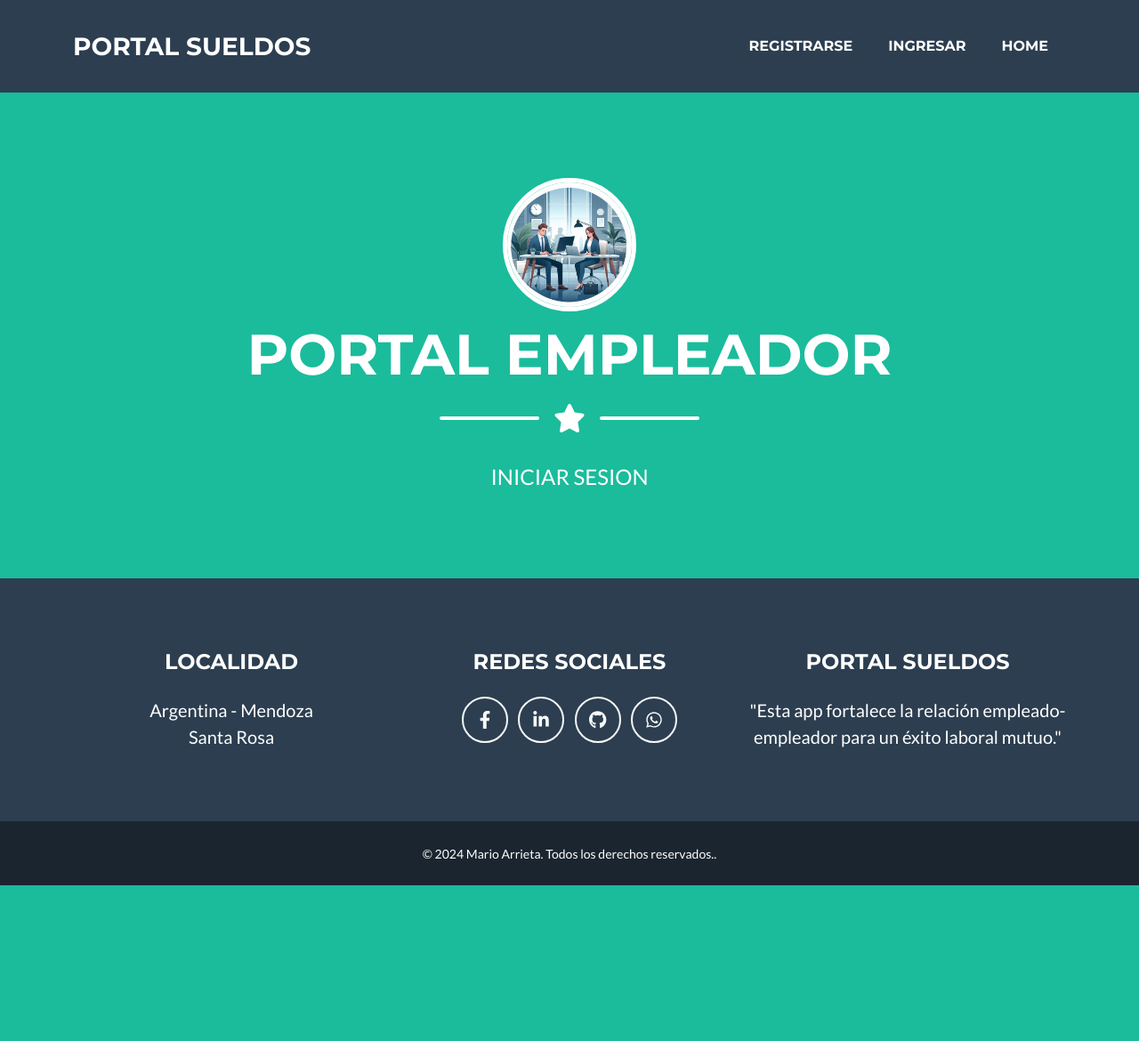
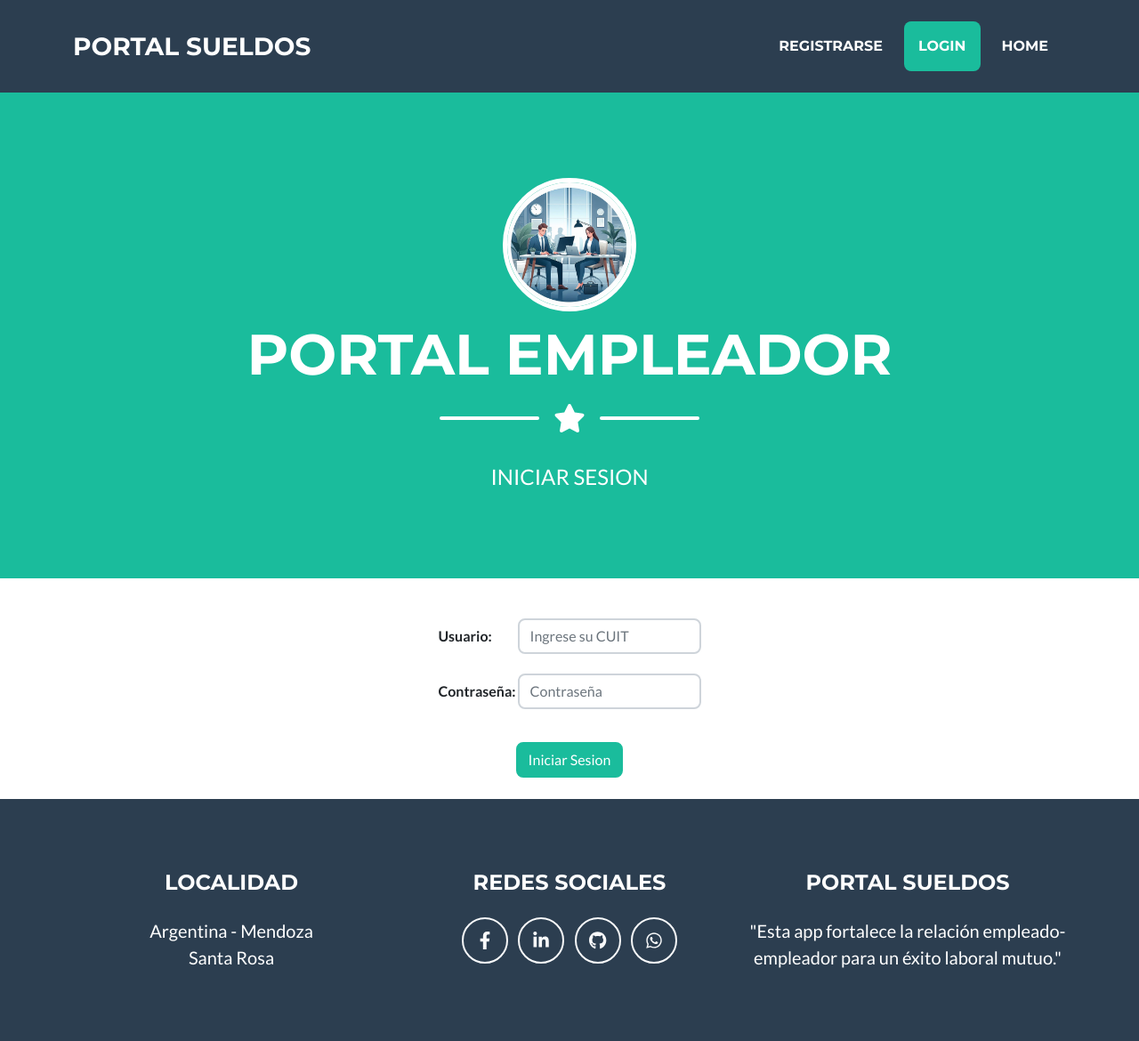
Before and after one commit to MarioArrieta/marioarrieta-appSueldos, a Django app: page /empleador/login/ in a window 1280 px wide. Shown: the top 1170 px of the page at 89% size. Before the commit the page ends 995 px from the top, so only its background shows below. Run offline with Django 5.2, Linux system fonts and the light colour scheme; some libraries are stand-ins or nearby versions.

Commit message:
Trabajos en forms y HTML

```diff
--- a/project/empleador/forms.py
+++ b/project/empleador/forms.py
@@ -1,29 +1,63 @@
 from django import forms
-
-from . import models
+from django.db import models
+from empleador.models import Empleado, Pagos, Vacaciones, Suspensiones
+from django.contrib.auth.forms import AuthenticationForm, UserCreationForm
+from django.contrib.auth.models import User
+from django.core.exceptions import ValidationError
 
 
-class EmpleadorForm(forms.ModelForm):
+class CustomAuthenticationForm(AuthenticationForm):
+    username = forms.CharField(label="Usuario", widget=forms.TextInput(attrs={'class': 'form-control', 'placeholder': 'Ingrese su CUIT'}))
+    password = forms.CharField(label="Contraseña", widget=forms.PasswordInput(attrs={'class': 'form-control', 'placeholder': 'Contraseña'}))
+
     class Meta:
-        model = models.Empleador
-        fields = "__all__"
+        model = User
+        fields = ["username", "password"]
+
+
+class CustomUserCreationForm(UserCreationForm):
+    razon_social = forms.CharField(max_length=100, widget=forms.TextInput(attrs={'class': 'form-control'}))
+    email = forms.EmailField(widget=forms.EmailInput(attrs={'class': 'form-control'}))
+    usuario = forms.CharField(max_length=11, widget=forms.TextInput(attrs={'class': 'form-control', 'placeholder': 'Ingrese su CUIT'}))
+    password1 = forms.CharField(label="Contraseña", widget=forms.PasswordInput(attrs={'class': 'form-control'}))
+    password2 = forms.CharField(label="Confirmar Contraseña", widget=forms.PasswordInput(attrs={'class': 'form-control'}))
+
+    def clean_usuario(self):
+        usuario = self.cleaned_data['usuario']
+        if not usuario.isdigit() or len(usuario) != 11:
+            raise ValidationError('El CUIT debe tener 11 caracteres numéricos.')
+        return usuario
+
+    def save(self, commit=True):
+        user = super().save(commit=False)
+        user.username = self.cleaned_data['usuario']
+        user.last_name = self.cleaned_data['razon_social']
+        user.email = self.cleaned_data['email']
+        if commit:
+            user.save()
+        return user
+
+    class Meta:
+        model = User
+        fields = ["razon_social", "email", "usuario", "password1", "password2" ]
+
 
 class EmpleadoForm(forms.ModelForm):
     class Meta:
-        model = models.Empleado
+        model = Empleado
         fields = "__all__"
 
 class PagosForm(forms.ModelForm):
     class Meta:
-        model = models.Pagos
+        model = Pagos
         fields = "__all__"
 
 class VacacionesForm(forms.ModelForm):
     class Meta:
-        model = models.Vacaciones
+        model = Vacaciones
         fields = "__all__"
 
 class SuspensionesForm(forms.ModelForm):
     class Meta:
-        model = models.Suspensiones
+        model = Suspensiones
         fields = "__all__"
--- a/project/empleador/models.py
+++ b/project/empleador/models.py
@@ -1,6 +1,7 @@
 from django.db import models
 from .choices import meses, liquidacion
 from django.core.exceptions import ValidationError
+from django.contrib.auth.models import User
 
 
 # FUNCION QUE PERMITE VALIDAR AÑOS PARA QUE SE PUEDAD CARGAR ENTRE 1900 Y 2100
@@ -18,6 +19,7 @@ def validate_cuil_length(value):
 
 # CLASE QUE PERMITE CREAR A UN EMPLEADOR
 class Empleador (models.Model):
+    usuario = models.OneToOneField(User, on_delete=models.CASCADE, verbose_name="Usuario", null=True, blank=True, editable=False)
     razonSocial = models.CharField(max_length=50, verbose_name="Razon Social")
     cuit = models.PositiveIntegerField(validators=[validate_cuil_length], unique=True, verbose_name="CUIT")
     email = models.EmailField(verbose_name="e-Mail")
@@ -40,6 +42,7 @@ class Empleado (models.Model):
     email = models.EmailField(verbose_name= "e-Mail ")
     empleador = models.ForeignKey (Empleador, on_delete=models.CASCADE, verbose_name="Empleador")
 
+
     def __str__(self):
         return f"{self.apellido.title()}, {self.nombre.title()}"
 
@@ -60,6 +63,7 @@ class Pagos (models.Model):
     visto = models.BooleanField (editable=False, default=False, verbose_name="Visto")
     empleado = models.ForeignKey (Empleado, on_delete=models.CASCADE, verbose_name= "Empleado")
 
+
     def __str__(self):
         return f"Pagos - {self.fecha_notificacion}"
 
@@ -76,6 +80,7 @@ class Vacaciones (models.Model):
     archivo_adjunto = models.FileField (null=True, blank=True, upload_to="archivos/vacaciones/", verbose_name="Archivo adjunto")
     visto = models.BooleanField (editable=False, default=False, verbose_name="Visto")
     empleado = models.ForeignKey (Empleado, on_delete=models.CASCADE, verbose_name= "Empleado")
+
 
 
     def __str__(self):
--- a/project/empleador/templates/empleador/empleador_form.html
+++ b/project/empleador/templates/empleador/empleador_form.html
@@ -15,7 +15,7 @@
 {% endblock pagina%}
 
 {% block mensaje%}
-    REGISTRARSE
+    REGISTRO DE USUARIO
 {% endblock mensaje%}
 
 {% block formulario %}
@@ -31,4 +31,5 @@
         </div>
     </form>
 </div>
+
 {% endblock formulario %}
--- a/project/empleador/templates/empleador/login.html
+++ b/project/empleador/templates/empleador/login.html
@@ -4,7 +4,7 @@
 
 {% block  titulo%}
    <li class="nav-item mx-0 mx-lg-1"><a class="nav-link py-3 px-0 px-lg-3 rounded" href="{% url 'empleador:empleador_create' %}">Registrarse</a></li>
-   <li class="nav-item mx-0 mx-lg-1"><a class="nav-link py-3 px-0 px-lg-3 rounded" href="{% url 'empleador:index' %}">Ingresar</a></li>
+   <li class="nav-item mx-0 mx-lg-1"><a class="nav-link py-3 px-0 px-lg-3 rounded" href="#formulario">Login</a></li>
    <li class="nav-item mx-0 mx-lg-1"><a class="nav-link py-3 px-0 px-lg-3 rounded" href="{% url 'core:index' %}">Home</a></li>
 {% endblock titulo %}
 
@@ -19,3 +19,18 @@
 {% block mensaje%}
     INICIAR SESION
 {% endblock mensaje%}
+
+{% block formulario %}
+   <div class="container mt-4 mb-4" id="formulario">
+      <form action="" method="post">
+         {% csrf_token %}
+         <table class="mx-auto" style="border-collapse: separate; border-spacing: 0 20px;">
+            {{ form.as_table }}
+            <input type="hidden" name="next" value="{% url 'empleador:index' %}">
+         </table>
+         <div class="text-center ">
+            <button type="submit" class="btn btn-primary mt-3">Iniciar Sesion</button>
+         </div>
+      </form>
+   </div>
+{% endblock formulario %}
--- a/project/empleador/urls.py
+++ b/project/empleador/urls.py
@@ -4,9 +4,9 @@ from empleador import views
 app_name = "empleador"
 urlpatterns = [
 
+        path ("login/", views.CustomLoginView.as_view(), name = "login"),
         path ("inicio/", views.NotificacionesRead.as_view(), name = "index"),
-        path ("login/", views.login, name = "login"),
-        path("empleador/create/", views.EmpleadorCreate.as_view(), name="empleador_create"),
+        path("empleador/create/", views.register, name="empleador_create"),
         path("empleado/create/", views.EmpleadoCreate.as_view(), name="empleado_create"),
         path("pagos/create/", views.PagosCreate.as_view(), name="pagos_create"),
         path("suspensiones/create/", views.SuspensionesCreate.as_view(), name="suspensiones_create"),
--- a/project/empleador/views.py
+++ b/project/empleador/views.py
@@ -1,48 +1,63 @@
-from django.shortcuts import render
 from . import forms, models
 from empleado.models import Notificaciones
 from django.urls import reverse_lazy
 from django.views.generic import CreateView, DeleteView, ListView, UpdateView
+from django.contrib.auth.mixins import LoginRequiredMixin
+from django.contrib.auth.views import LoginView
+from .forms import CustomAuthenticationForm, CustomUserCreationForm
+from django.http import HttpRequest, HttpResponse
+from django.shortcuts import render, redirect
 
 
-def inicio (request):
-    return render (request, "empleador/index.html")
 
 
-def login (request):
-    return render (request, "empleador/login.html")
+class CustomLoginView(LoginView):
+    authentication_form = CustomAuthenticationForm
+    template_name = "empleador/login.html"
 
 
-class NotificacionesRead(ListView):
+def register(request: HttpRequest) -> HttpResponse:
+    if request.method == "POST":
+        form = CustomUserCreationForm(request.POST)
+        if form.is_valid():
+            form.save()
+            return redirect('empleador:login')
+
+    else:
+        form = CustomUserCreationForm()
+    return render(request, "empleador/empleador_form.html", {"form": form})
+
+
+class NotificacionesRead(LoginRequiredMixin,ListView):
     model = Notificaciones
     template_name = "empleador/index.html"
 
 
-class EmpleadorCreate(CreateView):
-    model = models.Empleador
-    form_class = forms.EmpleadorForm
-    success_url = reverse_lazy ("empleador:login")
+# class EmpleadorCreate(LoginRequiredMixin, CreateView):
+#     model = models.Empleador
+#     form_class = forms.EmpleadorForm
+#     success_url = reverse_lazy ("empleador:login")
 
 
-class EmpleadoCreate(CreateView):
+class EmpleadoCreate(LoginRequiredMixin, CreateView):
     model = models. Empleado
     form_class = forms.EmpleadoForm
     success_url = reverse_lazy ("empleador:index")
 
 
-class PagosCreate(CreateView):
+class PagosCreate(LoginRequiredMixin, CreateView):
     model = models.Pagos
     form_class = forms.PagosForm
     success_url = reverse_lazy ("empleador:index")
 
 
-class SuspensionesCreate(CreateView):
+class SuspensionesCreate(LoginRequiredMixin,CreateView):
     model = models.Suspensiones
     form_class = forms.SuspensionesForm
     success_url = reverse_lazy ("empleador:index")
 
 
-class VacacionesCreate (CreateView):
+class VacacionesCreate (LoginRequiredMixin, CreateView):
     model = models.Vacaciones
     form_class = forms.VacacionesForm
     success_url = reverse_lazy ("empleador:index")
```
Also changed, not shown: project/core/templates/core/index.html (+6 -5 lines), project/empleado/views.py (+5 -4 lines), project/empleador/templates/empleador/index.html (+8 -4 lines), project/db.sqlite3, project/empleador/migrations/0005_empleador_usuario.py (added), project/empleador/migrations/0006_alter_empleador_usuario.py (added). Lines whose indentation alone changed are shown as unchanged.
